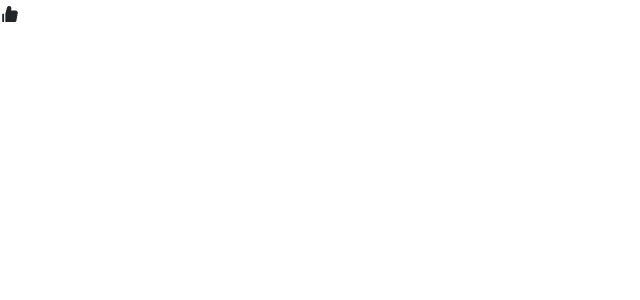
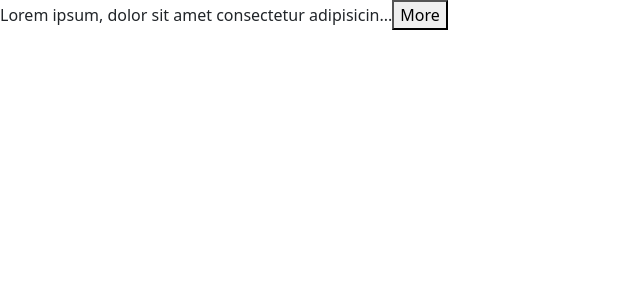
Before and after one commit to erebos12/react-course-code-with-mosh, a React (Vite) app: page / in a window 1280 px wide. Shown: the top 300 px of the page, without its empty margins (0-640 px from the left). Built offline with nearby package versions, Linux system fonts and the light colour scheme; the HTML template or start-up script is replaced by a standard one.

Commit message:
added all

```diff
--- a/package.json
+++ b/package.json
@@ -10,8 +10,11 @@
     "preview": "vite preview"
   },
   "dependencies": {
+    "ace-builds": "^1.31.2",
     "bootstrap": "^5.3.2",
+    "immer": "^10.0.3",
     "react": "^18.2.0",
+    "react-ace": "^10.1.0",
     "react-dom": "^18.2.0",
     "react-icons": "^4.12.0",
     "styled-components": "^6.1.1"
--- a/src/App.tsx
+++ b/src/App.tsx
@@ -4,7 +4,10 @@
 //import ListGroup from "./components/listGroups/ListGroup";
 //import { SlCalender } from "react-icons/sl";
 //import { BiSolidLike } from "react-icons/bi";
-import Like from "./components/Like";
+import { useState } from "react";
+//import Like from "./components/Like";
+import TestEditor from "./MyEditor";
+import ExpandableText from "./components/ExpandableText";
 
 // function App() {
 //   let items = ["New York", "Tokyio", "Paris", "Berlin", "Frankfurt"];
@@ -67,15 +70,152 @@ import Like from "./components/Like";
 //   );
 // }
 
+// function App() {
+//   return (
+//     <div>
+//       <Like
+//         initStatus={true}
+//         onClick={() => {
+//           console.log("clicked");
+//         }}
+//       ></Like>
+//     </div>
+//   );
+// }
+
+/* using the right  state structure */
+// function App() {
+//   const [person, setPerson] = useState({
+//     firstName: "Alex",
+//     lastName: "Sahm",
+//   });
+
+//   const [contact, setContact] = useState({
+//     email: "alex.sahm@gmx.de",
+//     phone: "0174166448",
+//   });
+//   return (
+//     <div>
+//       {person.firstName} {person.lastName}
+//     </div>
+//   );
+// }
+
+// updating state objects - here updating the price
+// function App() {
+//   // do not mutate input object for drink,
+//   // instead create a new one in handleClick() and call state setter function
+//   const [drink, setDrink] = useState({
+//     title: "Americano",
+//     price: 5,
+//   });
+
+//   const handleClick = () => {
+//     // we need to create a brand new object of a drink
+//     // using the spread operator
+//     setDrink({ ...drink, price: 8 });
+//   };
+
+//   return (
+//     <div>
+//       {drink.price}
+//       <button onClick={handleClick}> Click me</button>
+//     </div>
+//   );
+// }
+
+// updating nested objects
+// function App() {
+//   const [customer, setCustomer] = useState({
+//     name: "John Smith",
+//     address: {
+//       city: "Frankfurt",
+//       zipCode: 65934,
+//     },
+//   });
+
+//   const handleClick = () => {
+//     setCustomer({
+//       ...customer,
+//       address: { ...customer.address, zipCode: 66987 },
+//     });
+//   };
+
+//   return (
+//     <div>
+//       {customer.address.city} {customer.address.zipCode}
+//       <button onClick={handleClick}>Change zipCode on click</button>
+//     </div>
+//   );
+// }
+
+// updating array in state
+// function App() {
+//   const [tags, setTags] = useState(["red", "yellow", "green"]);
+
+//   const handleClick = () => {
+//     setTags([...tags, "blue"]);
+//   };
+
+//   return (
+//     <div>
+//       <ul>
+//         {tags.map((item, index) => (
+//           <li key={index}>{item}</li>
+//         ))}
+//       </ul>
+//       <button onClick={handleClick}>Change array on click</button>
+//     </div>
+//   );
+// }
+
+// updating an array in state
+// function App() {
+//   const [tags, setTags] = useState(["red", "yellow", "green"]);
+
+//   const handleClick = () => {
+//     let newTags = { ...tags }; // COPY input (Immutablilty!!!)
+//     // adding 'blue'
+//     newTags = [...tags, "blue"];
+//     // remove  'red'
+//     newTags = newTags.filter((tag) => tag !== "red");
+//     // update - replace 'yellow' with 'orange'
+//     newTags = newTags.map((tag) => (tag === "yellow" ? "orange" : tag));
+//     setTags(newTags);
+//     console.log("updated: " + newTags);
+//     console.log("original: " + tags);
+//   };
+
+//   return (
+//     <div>
+//       <ul>
+//         {tags.map((item, index) => (
+//           <li key={index}>{item}</li>
+//         ))}
+//       </ul>
+//       <button onClick={handleClick}>Change array on click</button>
+//     </div>
+//   );
+// }
+
 function App() {
   return (
-    <div>
-      <Like
-        initStatus={true}
-        onClick={() => {
-          console.log("clicked");
-        }}
-      ></Like>
+    <div className="App">
+      <ExpandableText
+        maxChars={50}
+        children="Lorem ipsum, dolor sit amet consectetur adipisicing elit. Consectetur
+        animi soluta iure ullam perferendis maxime reiciendis sapiente deleniti
+        voluptatibus nostrum, recusandae labore voluptas iusto, eos iste commodi
+        veniam accusamus? Repellat praesentium minima nostrum inventore ad
+        commodi, cumque a! Provident, voluptates dicta! Aliquam, minima minus in
+        ab est dolor debitis maiores soluta nisi inventore velit! Impedit, illum
+        sapiente. Laboriosam, sequi ab, eaque dolorum recusandae harum
+        consequuntur quia magni animi pariatur debitis fugiat labore rem
+        voluptatum reprehenderit voluptate consectetur voluptatibus! Vel
+        officiis nemo dolor quaerat ipsa. Quibusdam, ad, nisi nobis animi iure
+        enim, dolores libero repudiandae debitis sint excepturi? Doloribus,
+        blanditiis nostrum."
+      />
     </div>
   );
 }
--- /dev/null
+++ b/src/MyEditor.tsx
@@ -0,0 +1,38 @@
+import React, { useState } from "react";
+import AceEditor from "react-ace";
+
+// Importiere die erforderlichen Ace-Module und Styles
+import "ace-builds/src-noconflict/mode-javascript"; // Ersetze 'javascript' durch die Sprache deiner Wahl
+import "ace-builds/src-noconflict/theme-github"; // Ersetze 'github' durch das Theme deiner Wahl
+
+function TestEditor() {
+  const [code, setCode] = useState("// schreibe deinen Code hier");
+
+  const handleChange = (newValue: string) => {
+    setCode(newValue);
+  };
+
+  return (
+    <AceEditor
+      mode="javascript" // Ersetze 'javascript' durch die Sprache deiner Wahl
+      theme="github" // Ersetze 'github' durch das Theme deiner Wahl
+      onChange={handleChange}
+      name="UNIQUE_ID_OF_DIV"
+      editorProps={{ $blockScrolling: true }}
+      value={code}
+      fontSize={14}
+      showPrintMargin={true}
+      showGutter={true}
+      highlightActiveLine={true}
+      setOptions={{
+        enableBasicAutocompletion: false,
+        enableLiveAutocompletion: false,
+        enableSnippets: false,
+        showLineNumbers: true,
+        tabSize: 2,
+      }}
+    />
+  );
+}
+
+export default TestEditor;
--- /dev/null
+++ b/src/components/ExpandableText.tsx
@@ -0,0 +1,23 @@
+import React, { useState } from "react";
+
+interface Props {
+  children: string;
+  maxChars: number;
+}
+
+function ExpandableText({ children, maxChars = 100 }: Props) {
+  const [isExpanded, setExpanded] = useState(false);
+
+  if (children.length <= maxChars) return <p>{children}</p>;
+  const text = isExpanded ? children : children.substring(0, maxChars);
+  return (
+    <p>
+      {text}...
+      <button onClick={() => setExpanded(!isExpanded)}>
+        {isExpanded ? "Less" : "More"}
+      </button>
+    </p>
+  );
+}
+
+export default ExpandableText;
--- a/src/components/listGroups/ListGroup.module.css
+++ b/src/components/listGroups/ListGroup.module.css
@@ -1,6 +1,7 @@
 .listGroup {
     list-style: none;
     padding: 0;
+    background-color: red;
 }
 
 .container {
```
Also changed, not shown: 1 other file (tests, documents, lock files or other folders).
